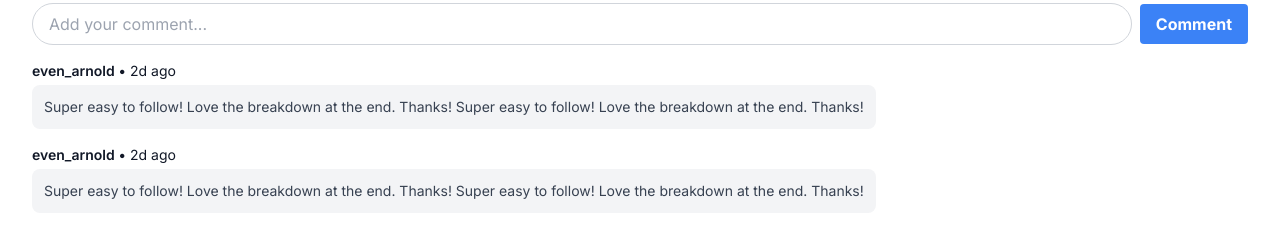
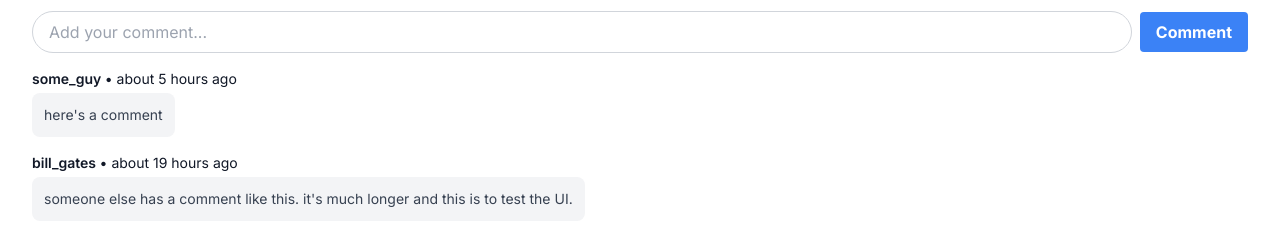
Before and after one commit to bsgreenb/scope-video-player, a Next.js app: page /videos/1 in a window 1280 px wide. Shown: the part 930-1164 px from the top of the page. Built offline with nearby package versions, Linux system fonts and the light colour scheme.

Commit message:
load comment from (placeholder) data

```diff
--- a/app/ui/Comment.tsx
+++ b/app/ui/Comment.tsx
@@ -1,4 +1,4 @@
-// CONTINYA: provide props and placeholder data
+import { formatDistanceToNow } from "date-fns";
 
 export type CommentProps = {
     id: string;
@@ -7,14 +7,14 @@ export type CommentProps = {
     createdAt: string;
 }
 
-const Comment = () => {
+const Comment = ({id, content, author, createdAt}: CommentProps) => {
     return (
         <div className="mb-4">
             <div className="text-sm text-gray-900 mb-1">
-                <span className="font-semibold ">even_arnold </span>
-                • 2d ago
+                <span className="font-semibold ">{author} </span>
+                • {formatDistanceToNow(new Date(createdAt))} ago
             </div>
-            <div className="bg-gray-100 p-3 rounded-lg text-sm text-gray-700 inline-block">Super easy to follow! Love the breakdown at the end. Thanks! Super easy to follow! Love the breakdown at the end. Thanks!</div>
+            <div className="bg-gray-100 p-3 rounded-lg text-sm text-gray-700 inline-block">{content}</div>
         </div>
     );
 }
--- a/app/ui/Video.tsx
+++ b/app/ui/Video.tsx
@@ -11,7 +11,7 @@ type VideoProps = {
 const Video = ({id, title, author, description, createdAt}: VideoProps) => {
     return (
         <div className="bg-white">
-            <div className="relative">
+            <div className="relative mb-2">
                 <div className="aspect-w-16 aspect-h-9">
                     <video controls className="rounded-lg">
                         <source src="https://test-videos.co.uk/vids/bigbuckbunny/mp4/av1/360/Big_Buck_Bunny_360_10s_1MB.mp4" type="video/mp4" />
```
